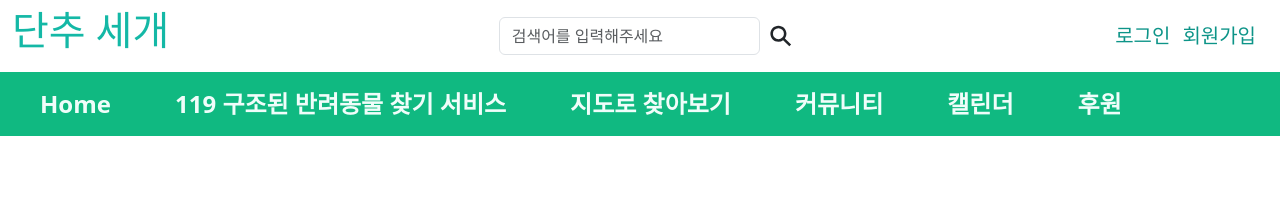
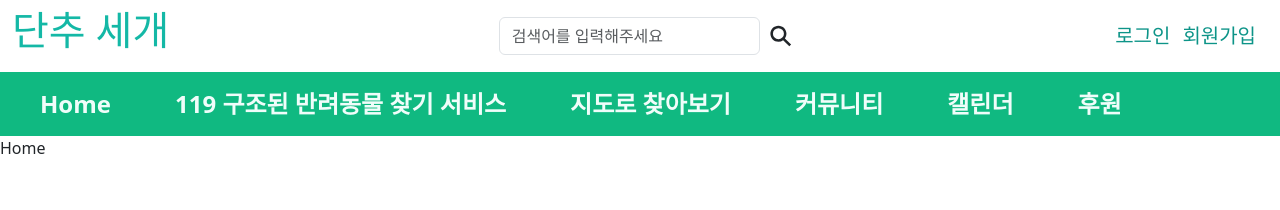
Before and after one commit to seongsinhye/danchu_front, a React (Create React App) app: page / in a window 1280 px wide. Shown: the top 210 px of the page. Built offline with nearby package versions, Linux system fonts and the light colour scheme; a web font is replaced by a local one.

Commit message:
네비게이션, searchbar 이외 컴포넌트 만 업데이트 / 라우트

```diff
--- a/package.json
+++ b/package.json
@@ -6,6 +6,7 @@
     "@testing-library/jest-dom": "^5.17.0",
     "@testing-library/react": "^13.4.0",
     "@testing-library/user-event": "^13.5.0",
+    "@types/react-router-dom": "^5.3.3",
     "ajv": "^6.12.6",
     "ajv-keywords": "^3.5.2",
     "bootstrap": "^5.3.3",
@@ -13,6 +14,7 @@
     "react-bootstrap": "^2.10.5",
     "react-dom": "^18.3.1",
     "react-icons": "^5.3.0",
+    "react-router-dom": "^7.0.1",
     "react-scripts": "5.0.1",
     "web-vitals": "^2.1.4"
   },
--- a/src/App.js
+++ b/src/App.js
@@ -1,13 +1,23 @@
 // import { useState } from 'react';
 import 'bootstrap/dist/css/bootstrap.min.css';
-import Navigation from './components/layouts/Navigation'
-import SearchBar from './components/layouts/SearchBar'
+import Home from './pages/Home';
+import Gis from './pages/Gis';
+import { createBrowserRouter, RouterProvider } from 'react-router-dom';
+import Root from './pages/Root';
+
+const router = createBrowserRouter([
+  {
+    path: '/',
+    element: <Root></Root>,
+    errorElement: <h1>Not Found 🥲</h1>,
+    children: [{index: true, element: <Home />},
+      {path:'gis', element: <Gis />}
+    ]
+  }
+]);
 
 export default function Navbar(){
   return(
-    <>
-      <SearchBar />
-      <Navigation />
-    </>
+    <RouterProvider router={router} />
   )
 }
--- a/src/components/layouts/Navigation.js
+++ b/src/components/layouts/Navigation.js
@@ -1,4 +1,5 @@
-import {Button, Container, Nav, Navbar} from 'react-bootstrap';
+import {Container, Nav, Navbar} from 'react-bootstrap';
+import { Link } from 'react-router-dom';
 
 function NavScrollExample() {
   return (
@@ -11,12 +12,12 @@ function NavScrollExample() {
             style={{ maxHeight: '100px' }}
             navbarScroll
           >
-            <button href="#action1" className='pl-7 pr-16 text-teal-50 text-2xl font-bold'>Home</button>
-            <button href="#action2" className='pr-16 text-teal-50 text-2xl font-bold'>119 구조된 반려동물 찾기 서비스</button>
-            <button href="#action2" className='pr-16 text-teal-50 text-2xl font-bold'>지도로 찾아보기</button>
-            <button href="#action2" className='pr-16 text-teal-50 text-2xl font-bold'>커뮤니티</button>
-            <button href="#action2" className='pr-16 text-teal-50 text-2xl font-bold'>캘린더</button>
-            <button href="#action2" className='pr-16 text-teal-50 text-2xl font-bold'>후원</button>
+            <Link to="/" className='pl-7 pr-16 text-teal-50 text-2xl font-bold no-underline'>Home</Link>
+            <Link to="#action2" className='pr-16 text-teal-50 text-2xl font-bold no-underline'>119 구조된 반려동물 찾기 서비스</Link>
+            <Link to="/gis" className='pr-16 text-teal-50 text-2xl font-bold no-underline'>지도로 찾아보기</Link>
+            <Link to="#action2" className='pr-16 text-teal-50 text-2xl font-bold no-underline'>커뮤니티</Link>
+            <Link to="#action2" className='pr-16 text-teal-50 text-2xl font-bold no-underline'>캘린더</Link>
+            <Link to="#action2" className='pr-16 text-teal-50 text-2xl font-bold no-underline'>후원</Link>
           </Nav>
         </Navbar.Collapse>
       </Container>
--- /dev/null
+++ b/src/pages/Gis.jsx
@@ -0,0 +1,5 @@
+import React from 'react';
+
+export default function Gis() {
+  return <div>Gis</div>;
+}
--- /dev/null
+++ b/src/pages/Home.jsx
@@ -0,0 +1,5 @@
+import React from 'react';
+
+export default function Home() {
+  return <div>Home</div>;
+}
--- /dev/null
+++ b/src/pages/Root.jsx
@@ -0,0 +1,14 @@
+import React from 'react';
+import { Outlet } from 'react-router-dom';
+import SearchBar from '../components/layouts/SearchBar';
+import Navigation from '../components/layouts/Navigation';
+
+export default function Root() {
+  return (
+    <div>
+      <SearchBar />
+      <Navigation />
+      <Outlet />
+    </div>
+  );
+}
```
